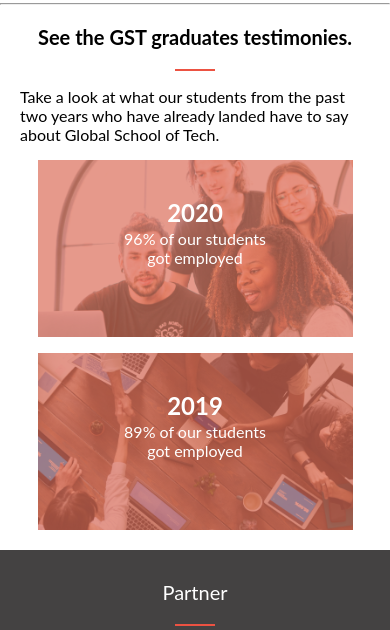
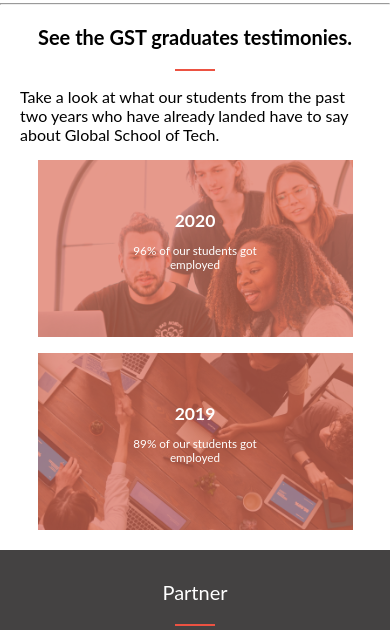
Before and after one commit to AdornChoga/Web-Development-Course, a website: page about.html in a window 390 px wide. Shown: the part 890-1520 px from the top of the page. Drawn offline with Linux system fonts and the light colour scheme; a web font is replaced by a local one.

Commit message:
Add responsive text to testimonies section

```diff
--- a/assets/stylesheets/desktop.css
+++ b/assets/stylesheets/desktop.css
@@ -508,18 +508,20 @@
 .year {
   text-align: center;
   position: absolute;
-  top: 10%;
+  top: 20%;
   right: 25%;
   left: 25%;
   color: white;
   font-family: 'Lato', sans-serif;
+  font-size: 1.8vw;
 }
 .statistics {
   text-align: center;
   position: absolute;
-  top: 30%;
+  top: 40%;
   left: 25%;
   right: 25%;
   color: white;
   font-family: 'Lato', sans-serif;
+  font-size: 1.2vw;
 }
--- a/assets/stylesheets/mobile.css
+++ b/assets/stylesheets/mobile.css
@@ -411,11 +411,12 @@
 .year {
   text-align: center;
   position: absolute;
-  top: 10%;
+  top: 20%;
   right: 25%;
   left: 25%;
   color: white;
   font-family: 'Lato', sans-serif;
+  font-size: 4.5vw;
 }
 
 .partner p {
@@ -428,11 +429,12 @@
 .statistics {
   text-align: center;
   position: absolute;
-  top: 30%;
+  top: 40%;
   left: 25%;
   right: 25%;
   color: white;
   font-family: 'Lato', sans-serif;
+  font-size: 3vw;
 }
 
 footer {
```
